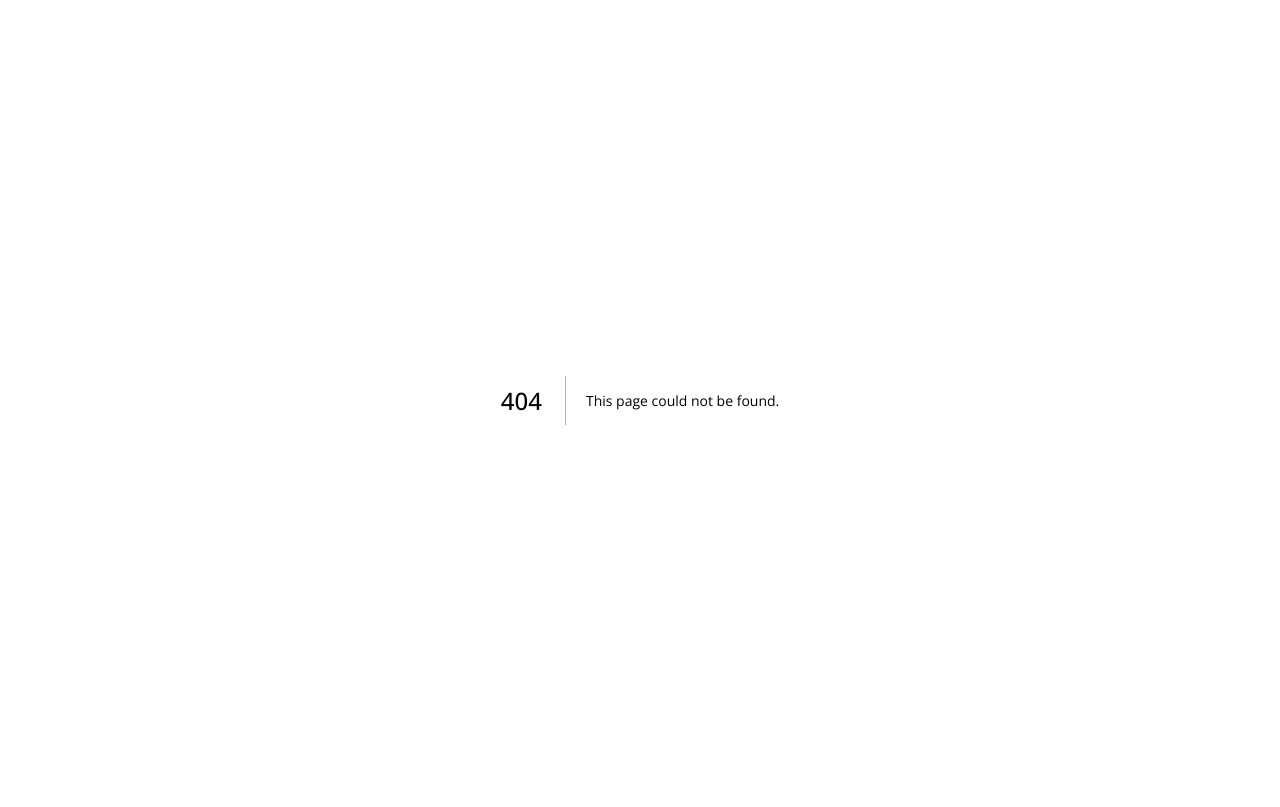
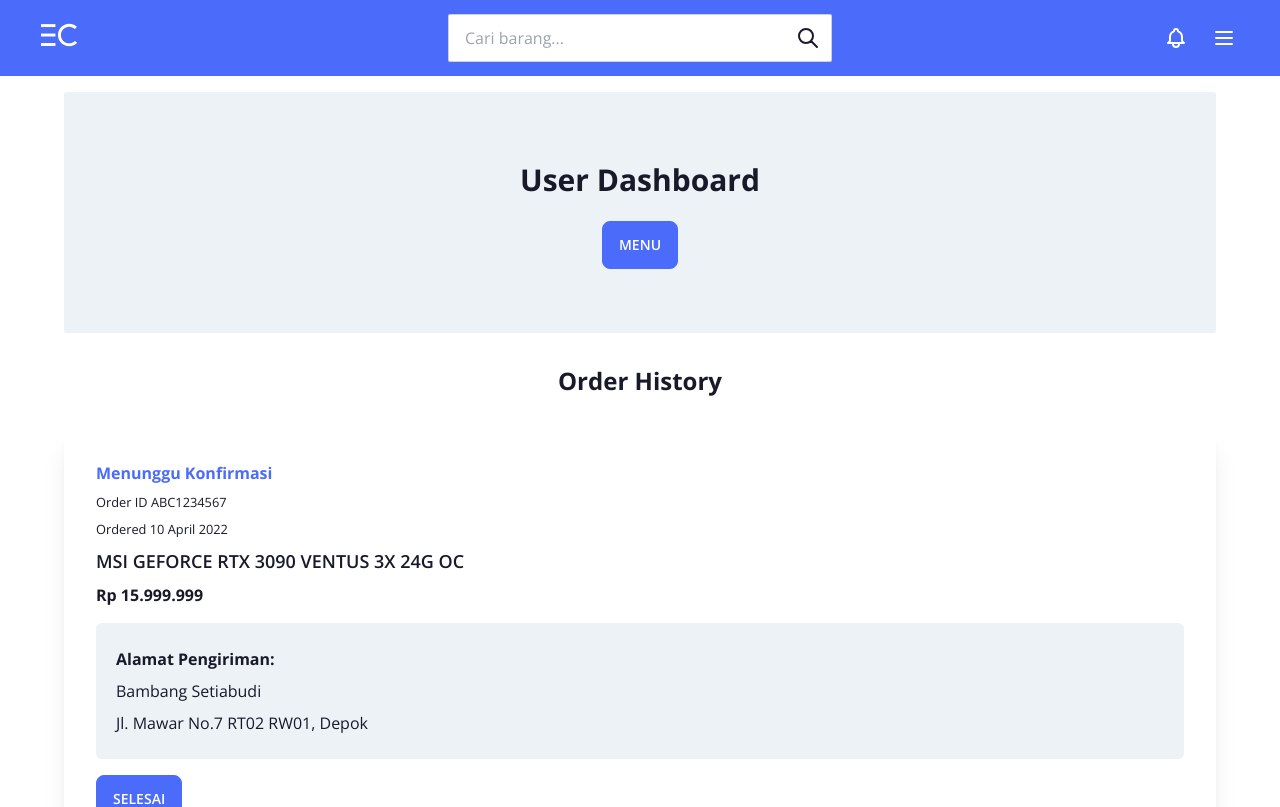
Before and after one commit to LAW-5/frontend, a Next.js app: page /user-dashboard/order-history in a window 1280 px wide. Before the commit this address had no page. Shown: the top 807 px of the page. Built offline with nearby package versions, Linux system fonts and the light colour scheme.

Commit message:
feat: add user dashboard pages

```diff
--- a/components/Banner.js
+++ b/components/Banner.js
@@ -1,9 +1,12 @@
-const Banner = ({ title }) => {
+const Banner = ({ title, children }) => {
   return (
     <div className="bg-neutral-content rounded-sm p-16">
-      <h1 className="text-neutral font-bold text-center text-3xl leading-relaxed flex-wrap max-w-xs mx-auto flex justify-center">{title}</h1>
+      <h1 className="text-neutral font-bold text-center text-3xl leading-relaxed flex-wrap max-w-xs mx-auto flex justify-center">
+        {title}
+      </h1>
+      {children}
     </div>
   );
-}
+};
 
 export default Banner;
--- a/components/Navbar.js
+++ b/components/Navbar.js
@@ -38,7 +38,7 @@ const Navbar = () => {
               <Link href="/cart">Cart</Link>
             </li>
             <li>
-              <Link href="/">Dashboard</Link>
+              <Link href="/user-dashboard/e-wallet">Dashboard</Link>
             </li>
             <li>
               <Link href="/">Logout</Link>
--- /dev/null
+++ b/components/NotificationCard.js
@@ -0,0 +1,16 @@
+const NotificationCard = () => {
+  return (
+    <div className="card w-full bg-base-100 shadow-xl mb-4">
+      <div className="card-body">
+        <p className="text-md font-bold text-primary">
+          Pesananmu telah terkonfirmasi
+        </p>
+        <p>
+          MSI GEFORCE RTX 3090 VENTUS 3X 24G OC sedang dikemas oleh merchant
+        </p>
+      </div>
+    </div>
+  );
+};
+
+export default NotificationCard;
--- /dev/null
+++ b/components/OrderCard.js
@@ -0,0 +1,33 @@
+import { formatIndonesianCurrency } from '../utils/string';
+
+const DISABLE_BUTTON_LIST = ["Selesai", "Dibatalkan"];
+
+const OrderCard = ({ status }) => {
+  return (
+    <div className="card w-full bg-base-100 shadow-xl mb-4">
+      <div className="card-body">
+        <p className="font-bold text-primary">{status}</p>
+        <small>Order ID ABC1234567</small>
+        <small>Ordered 10 April 2022</small>
+        <p className="text-lg font-semibold">
+          MSI GEFORCE RTX 3090 VENTUS 3X 24G OC
+        </p>
+        <p className="text-md font-bold">
+          {formatIndonesianCurrency(15999999)}
+        </p>
+        <div className="bg-neutral-content rounded-md p-5 mt-2 leading-loose">
+          <p className="font-bold">Alamat Pengiriman:</p>
+          <p>Bambang Setiabudi</p>
+          <p>Jl. Mawar No.7 RT02 RW01, Depok</p>
+        </div>
+        {!DISABLE_BUTTON_LIST.includes(status) && (
+          <button className="btn btn-primary rounded-lg w-fit mt-2">
+            SELESAI
+          </button>
+        )}
+      </div>
+    </div>
+  );
+};
+
+export default OrderCard;
--- /dev/null
+++ b/components/UserDashboardDrawer.js
@@ -0,0 +1,27 @@
+import Link from "next/link";
+
+const UserDashboardDrawer = () => (
+  <div className="drawer drawer-end">
+    <input
+      id="user-dashboard-drawer"
+      type="checkbox"
+      className="drawer-toggle"
+    />
+    <div className="drawer-side top-0">
+      <label htmlFor="user-dashboard-drawer" className="drawer-overlay"></label>
+      <ul className="menu p-4 overflow-y-auto w-80 bg-base-100 text-base-content">
+        <li>
+          <Link href="/user-dashboard">E-Wallet</Link>
+        </li>
+        <li>
+          <Link href="/user-dashboard/order-history">Order history</Link>
+        </li>
+        <li>
+          <Link href="/user-dashboard/notification">Notification</Link>
+        </li>
+      </ul>
+    </div>
+  </div>
+);
+
+export default UserDashboardDrawer;
--- /dev/null
+++ b/pages/user-dashboard/e-wallet.js
@@ -0,0 +1,40 @@
+import Head from "next/head";
+import Banner from "../../components/Banner";
+import Navbar from "../../components/Navbar";
+import UserDashboardDrawer from '../../components/UserDashboardDrawer';
+import { formatIndonesianCurrency } from '../../utils/string';
+
+const EWallet = () => {
+  return (
+    <>
+      <Head>
+        <title>User Dashboard | EXIT COMPUTER MANGO TWO</title>
+      </Head>
+      <div className="absolute top-0 left-0 w-full">
+        <Navbar />
+        <main className="mx-auto max-w-6xl pt-4">
+          <Banner title="User Dashboard">
+            <div className="flex justify-center">
+              <label
+                htmlFor="user-dashboard-drawer"
+                className="mx-auto btn btn-primary rounded-lg mt-4"
+              >
+                MENU
+              </label>
+            </div>
+          </Banner>
+          <div className="bg-info-content rounded-sm p-16">
+            <h3 className="text-base-300 text-3xl mb-4">
+              Saldo E-Wallet
+            </h3>
+            <p className="text-base-100 text-5xl font-bold">{formatIndonesianCurrency(100000000)}</p>
+            <button className="btn btn-primary rounded-lg mt-8">TOP UP</button>
+          </div>
+        </main>
+      </div>
+      <UserDashboardDrawer />
+    </>
+  );
+};
+
+export default EWallet;
--- /dev/null
+++ b/pages/user-dashboard/notification.js
@@ -0,0 +1,40 @@
+import Head from "next/head";
+import Banner from "../../components/Banner";
+import Navbar from "../../components/Navbar";
+import NotificationCard from '../../components/NotificationCard';
+import UserDashboardDrawer from "../../components/UserDashboardDrawer";
+
+const Notification = () => {
+  return (
+    <>
+      <Head>
+        <title>User Dashboard | EXIT COMPUTER MANGO TWO</title>
+      </Head>
+      <div className="absolute top-0 left-0 w-full">
+        <Navbar />
+        <main className="mx-auto max-w-6xl pt-4">
+          <Banner title="User Dashboard">
+            <div className="flex justify-center">
+              <label
+                htmlFor="user-dashboard-drawer"
+                className="mx-auto btn btn-primary rounded-lg mt-4"
+              >
+                MENU
+              </label>
+            </div>
+          </Banner>
+          <h2 className="my-8 text-2xl font-bold text-center">Notification</h2>
+          <NotificationCard />
+          <NotificationCard />
+          <NotificationCard />
+          <NotificationCard />
+          <NotificationCard />
+          <NotificationCard />
+        </main>
+      </div>
+      <UserDashboardDrawer />
+    </>
+  );
+};
+
+export default Notification;
--- /dev/null
+++ b/pages/user-dashboard/order-history.js
@@ -0,0 +1,39 @@
+import Head from "next/head";
+import Banner from "../../components/Banner";
+import Navbar from "../../components/Navbar";
+import OrderCard from '../../components/OrderCard';
+import UserDashboardDrawer from "../../components/UserDashboardDrawer";
+
+const Notification = () => {
+  return (
+    <>
+      <Head>
+        <title>User Dashboard | EXIT COMPUTER MANGO TWO</title>
+      </Head>
+      <div className="absolute top-0 left-0 w-full">
+        <Navbar />
+        <main className="mx-auto max-w-6xl pt-4">
+          <Banner title="User Dashboard">
+            <div className="flex justify-center">
+              <label
+                htmlFor="user-dashboard-drawer"
+                className="mx-auto btn btn-primary rounded-lg mt-4"
+              >
+                MENU
+              </label>
+            </div>
+          </Banner>
+          <h2 className="my-8 text-2xl font-bold text-center">Order History</h2>
+          <OrderCard status="Menunggu Konfirmasi" />
+          <OrderCard status="Dikemas" />
+          <OrderCard status="Dikirim" />
+          <OrderCard status="Selesai" />
+          <OrderCard status="Dibatalkan" />
+        </main>
+      </div>
+      <UserDashboardDrawer />
+    </>
+  );
+};
+
+export default Notification;
```
